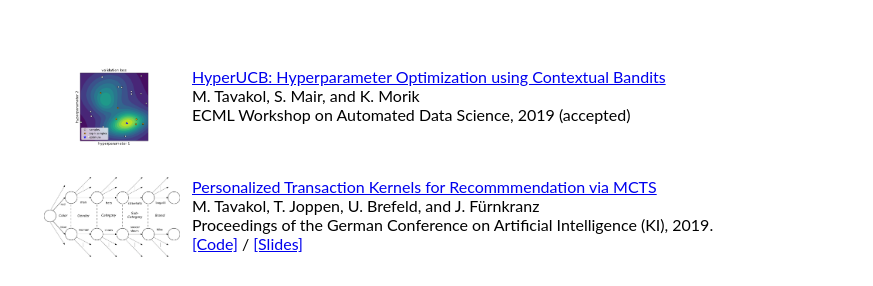
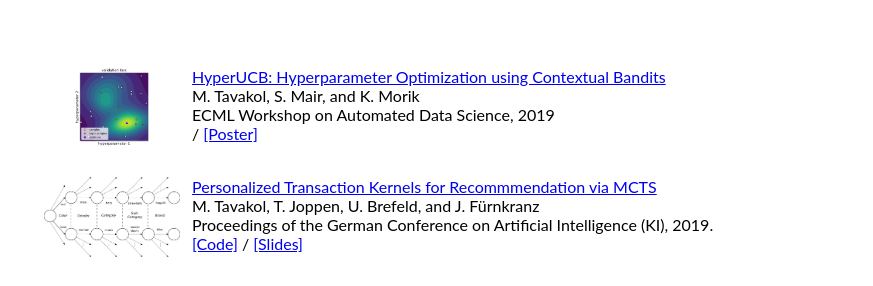
Before and after one commit to marytavakol/site, a Jekyll site: the page built from index.md, in a window 1280 px wide. Shown: the part 1175-1461 px from the top of the page, without its empty margins (208-1081 px from the left). Built offline with Jekyll 4.4.1, drawn with Linux system fonts in a browser that asks for light colours.

Commit message:
update ads

```diff
--- a/_layouts/default.html
+++ b/_layouts/default.html
@@ -91,7 +91,8 @@
           <div class="right">
             <a href='./assets/publications/ADS19.pdf'>HyperUCB: Hyperparameter Optimization using Contextual Bandits</a><br />
             M. Tavakol, S. Mair, and  K. Morik<br />
-            ECML Workshop on Automated Data Science, 2019 (accepted)<br />
+            ECML Workshop on Automated Data Science, 2019<br />
+            / <a href="./assets/others/ADS19.pdf" target="__blank">[Poster]</a>
           </div>
         </div>
         <div class="publication">
```
Also changed, not shown: 1 other file.
